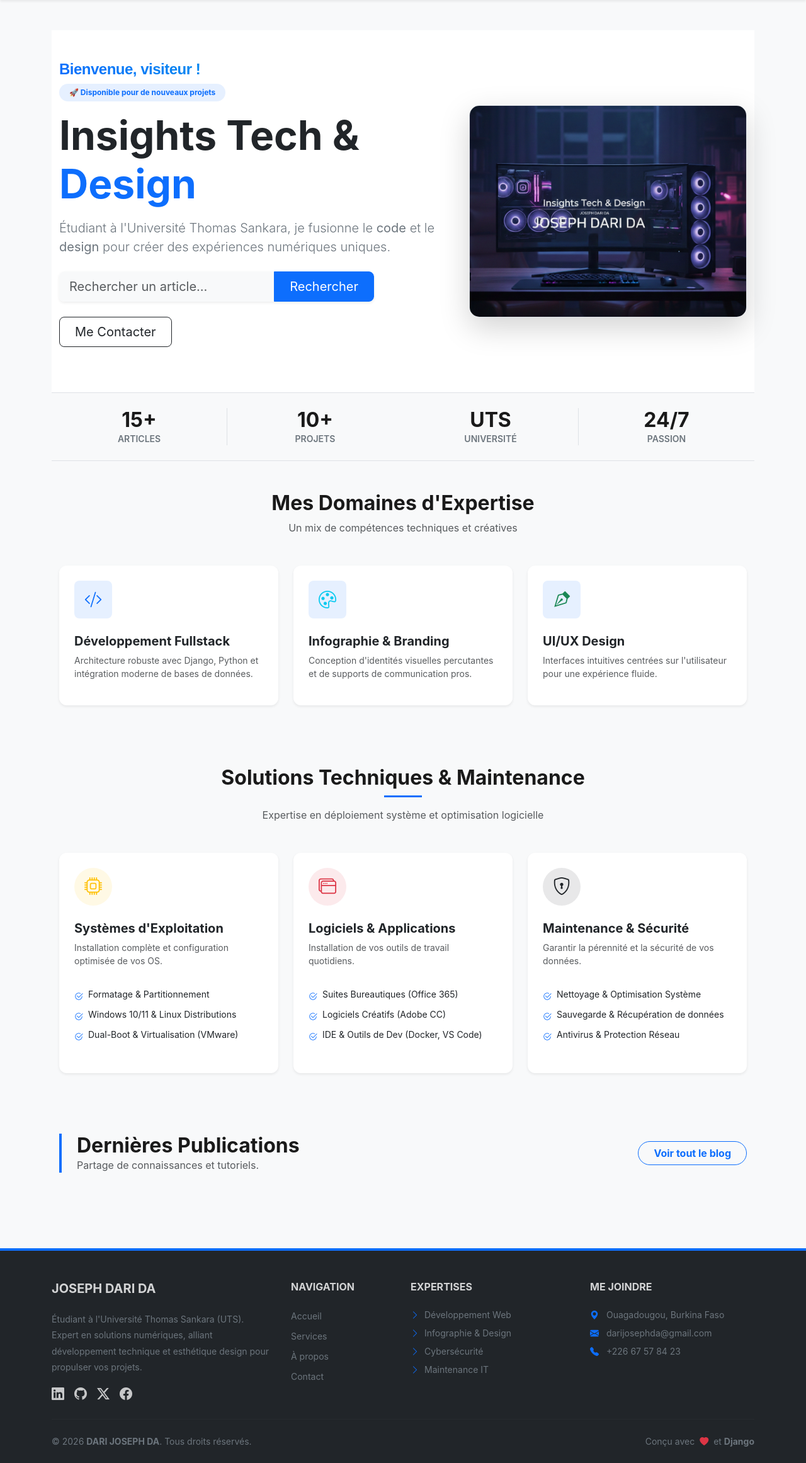
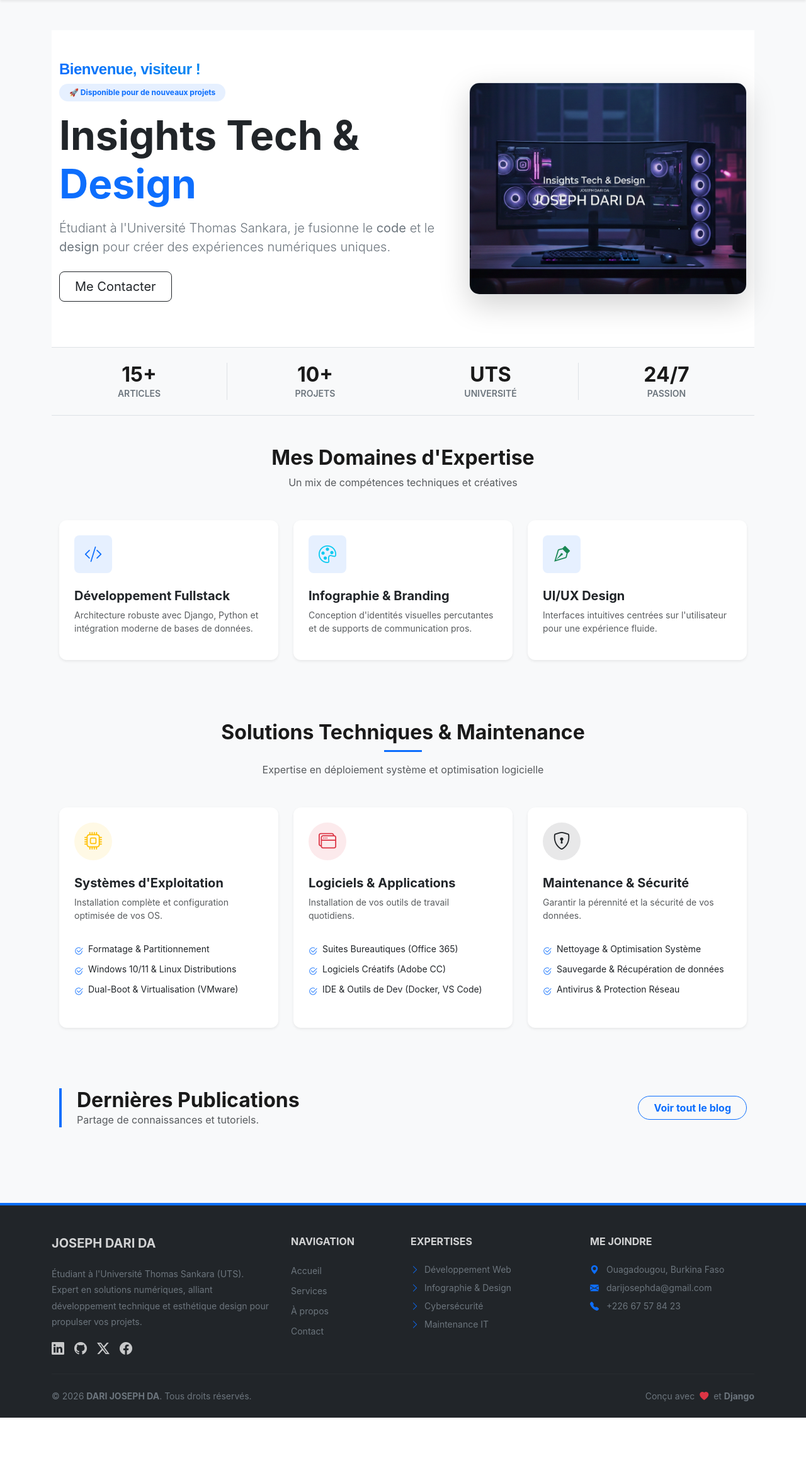
Before and after one commit to darijosephda-maker/Blog_Professionnel_Uts, a Django app: page / in a window 1280 px wide. Shown: the part 159-2482 px from the top of the page at 63% size. After the commit the page ends 2410 px from the top, so only its background shows below. Run offline with Django 5.2, Linux system fonts and the light colour scheme; data that the repository does not hold is empty.

Commit message:
Mon premier commit

```diff
--- a/static/js/script.js
+++ b/static/js/script.js
@@ -163,4 +163,31 @@ counters.forEach(counter => {
 });
 
 
+
+
+
+document.addEventListener('DOMContentLoaded', function() {
+    // On cherche le paragraphe de description
+    const target = document.getElementById('target-description');
+
+    if (target) {
+        const searchHTML = `
+            <div class="row justify-content-center mb-5 animate__animated animate__fadeIn">
+                <div class="col-md-8 col-lg-6">
+                    <form action="/search/" method="get" class="d-flex shadow-sm rounded-pill bg-white border p-1">
+                        <input type="text" name="q" class="form-control border-0 rounded-pill ps-4"
+                               placeholder="Rechercher une expertise... (ex: Django, Design)" required>
+                        <button class="btn btn-primary rounded-pill px-4" type="submit">
+                            <i class="bi bi-search"></i>
+                        </button>
+                    </form>
+                </div>
+            </div>
+        `;
+        // On injecte le bloc juste après le paragraphe
+        target.insertAdjacentHTML('afterend', searchHTML);
+    }
 });
+
+
+});
--- a/templates/accueil.html
+++ b/templates/accueil.html
@@ -27,14 +27,7 @@
                     Étudiant à l'Université Thomas Sankara, je fusionne le <strong>code</strong> et le <strong>design</strong> pour créer des expériences numériques uniques.
                 </p>
 
-                <form action="{% url 'blog_search' %}" method="get" class="mb-4">
-                    <div class="input-group input-group-lg shadow-sm rounded-3 overflow-hidden" style="max-width: 500px;">
-                        <input type="text" name="q" class="form-control border-0 bg-light" placeholder="Rechercher un article..." required>
-                        <button class="btn btn-primary px-4" type="submit">
-                            Rechercher
-                        </button>
-                    </div>
-                </form>
+
 
                 <div class="d-flex flex-wrap gap-3 mb-4">
                     <a href="{% url 'contact' %}" class="btn btn-outline-dark btn-lg px-4 rounded-3">Me Contacter</a>
--- a/templates/services.html
+++ b/templates/services.html
@@ -9,8 +9,10 @@
         <div class="text-center mb-5">
             <h2 class="display-5 fw-bold text-primary">Mes Solutions Expertise</h2>
             <div class="mx-auto bg-primary" style="width: 80px; height: 4px; border-radius: 2px;"></div>
-            <p class="text-muted lead mt-3">Un accompagnement sur mesure pour transformer vos idées en réalité numérique.</p>
+            <p id="target-description" class="text-muted lead mt-3">Un accompagnement sur mesure pour transformer vos idées en réalité numérique.</p>
         </div>
+
+
 
         <div class="row g-4">
             <div class="col-md-6 col-lg-4">
@@ -18,6 +20,7 @@
                     <div class="icon-circle shadow-sm bg-primary bg-opacity-10 mx-auto mb-4">
                         <i class="bi bi-code-slash text-primary fs-2"></i>
                     </div>
+
                     <h4 class="fw-bold mb-3">Développement Fullstack</h4>
                     <p class="text-muted small">Conception d'applications robustes avec Django, React et des architectures performantes.</p>
                     <ul class="list-unstyled small text-start d-inline-block">
```
